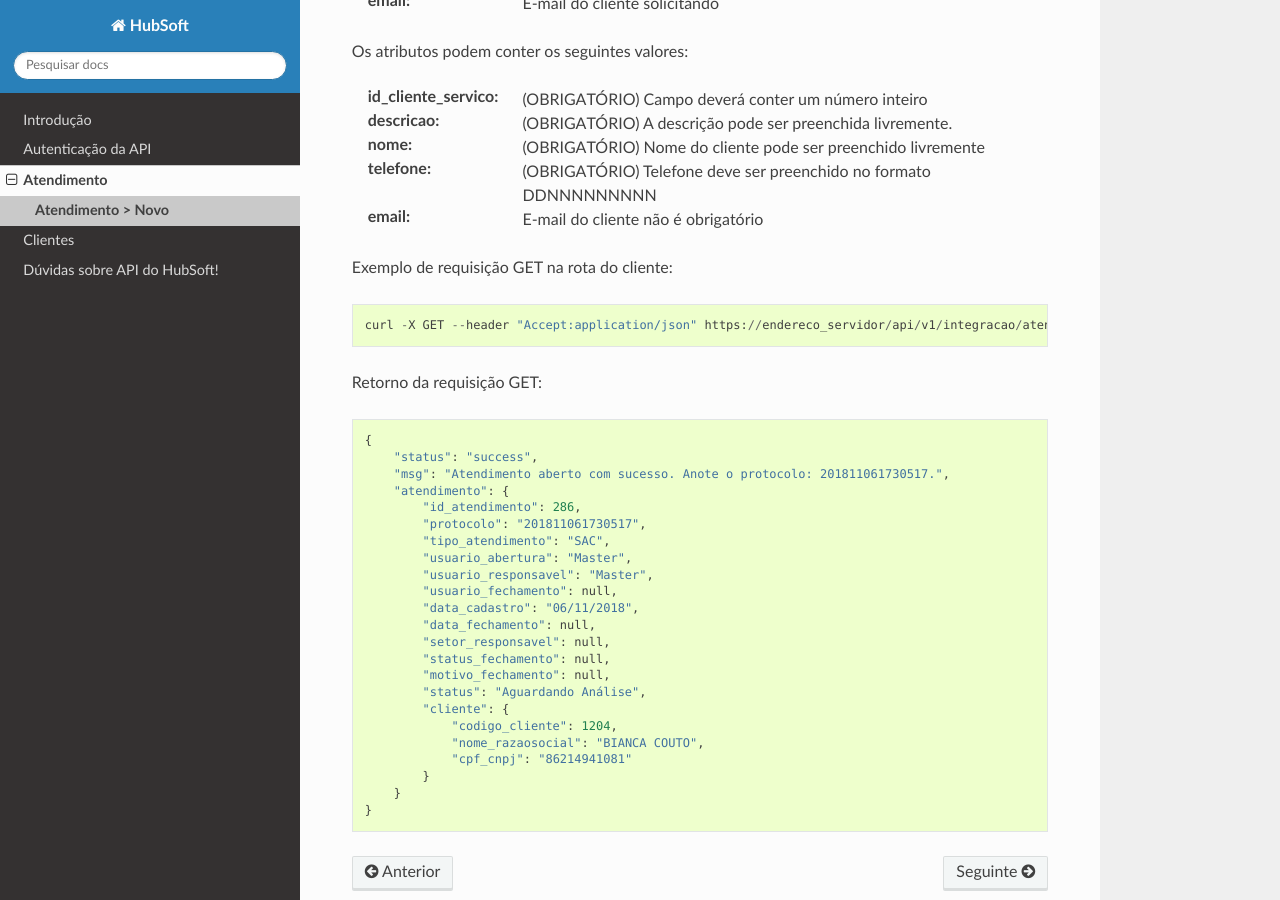
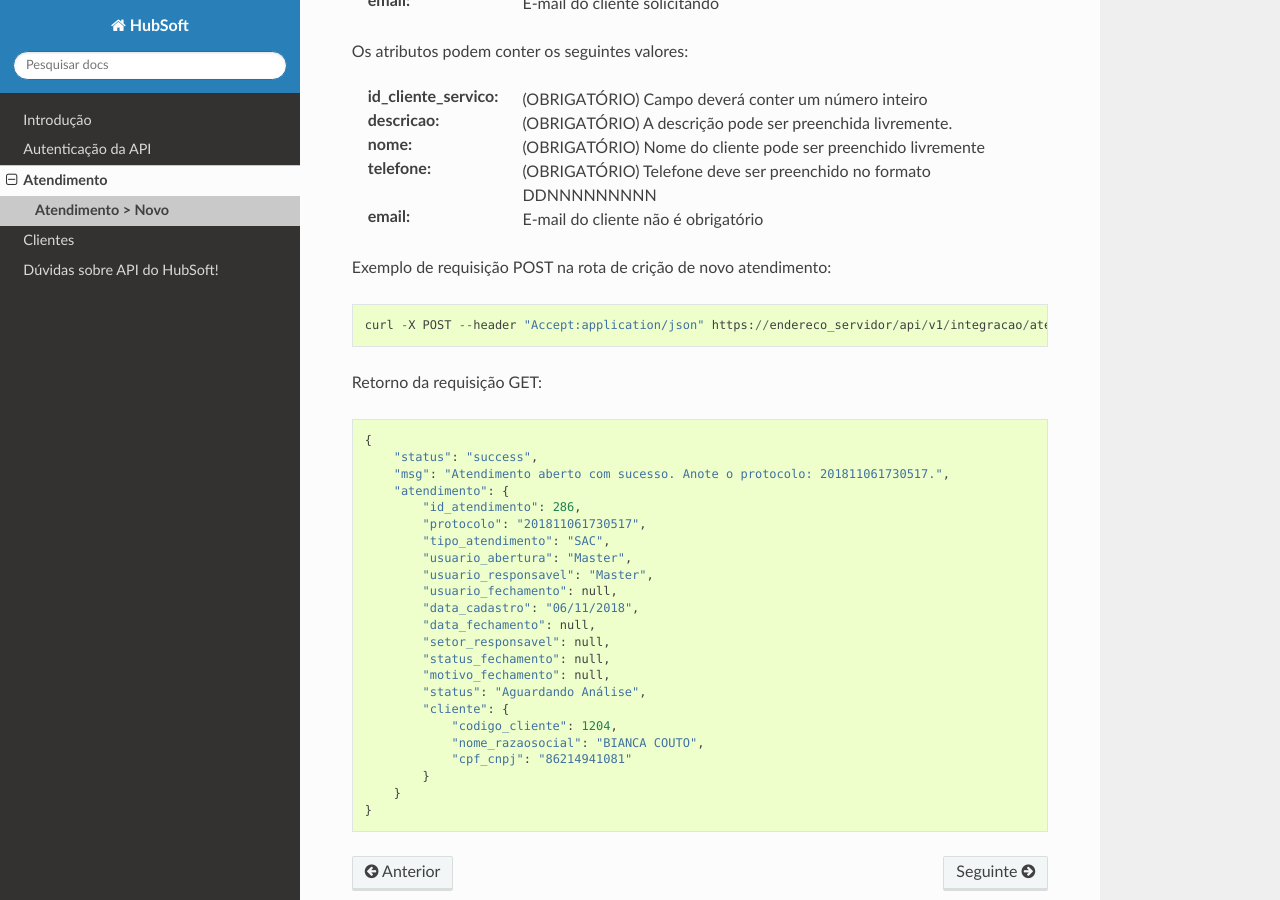
Before and after one commit to hubsoftbrasil/api, a Sphinx documentation site: the page built from docs/source/atendimento/novo.rst, in a window 1280 px wide and 900 px high, scrolled down 757 px. Built offline with Sphinx 7.4.7 and the Read the Docs theme 2.0.0, drawn with Linux system fonts in a browser that asks for light colours.

Commit message:
Melhorias no exemplo do cURL

```diff
--- a/docs/source/atendimento/novo.rst
+++ b/docs/source/atendimento/novo.rst
@@ -31,9 +31,9 @@ Os atributos podem conter os seguintes valores:
 :telefone: (OBRIGATÓRIO) Telefone deve ser preenchido no formato DDNNNNNNNNN
 :email: E-mail do cliente não é obrigatório
 
-Exemplo de requisição GET na rota do cliente::
+Exemplo de requisição POST na rota de crição de novo atendimento::
 
-	curl -X GET --header "Accept:application/json" https://endereco_servidor/api/v1/integracao/atendimento -d '{"id_cliente_servico":"11000", "descricao":"Abertura de atendimento de teste", "nome":"Nome do Usuário Solicitante", "telefone":"37999112233", "email":"teste@teste.com.br"}' -k --header "Authorization: Bearer eyJ0eXAiOiJKV1QiLCJhbGciOiJSUzI1NiIsImp0aSI6Ijg0MTM2O"
+	curl -X POST --header "Accept:application/json" https://endereco_servidor/api/v1/integracao/atendimento -d '{"id_cliente_servico":"11000", "descricao":"Abertura de atendimento de teste", "nome":"Nome do Usuário Solicitante", "telefone":"37999112233", "email":"teste@teste.com.br"}' -k --header "Authorization: Bearer eyJ0eXAiOiJKV1QiLCJhbGciOiJSUzI1NiIsImp0aSI6Ijg0MTM2O"
 
 Retorno da requisição GET::
 
--- a/docs/source/clientes/desbloqueio_confianca.rst
+++ b/docs/source/clientes/desbloqueio_confianca.rst
@@ -33,7 +33,7 @@ Os atributos podem conter os seguintes valores:
 
 Exemplo de requisição POST na rota do desbloqueio em confiança::
 
-	curl -X GET --header "Accept:application/json" https://endereco_servidor/api/v1/integracao/cliente/desbloqueio_confianca -d '{"id_cliente_servico":"11000", "dias_desbloqueio":"1"}' -k --header "Authorization: Bearer eyJ0eXAiOiJKV1QiLCJhbGciOiJSUzI1NiIsImp0aSI6Ijg0MTM2O"
+	curl -X POST --header "Accept:application/json" https://endereco_servidor/api/v1/integracao/cliente/desbloqueio_confianca -d '{"id_cliente_servico":"11000", "dias_desbloqueio":"1"}' -k --header "Authorization: Bearer eyJ0eXAiOiJKV1QiLCJhbGciOiJSUzI1NiIsImp0aSI6Ijg0MTM2O"
 
 Veja que os paramêtros enviados na requisição POST devem obedecer a estrutura no formato JSON::
 
```
